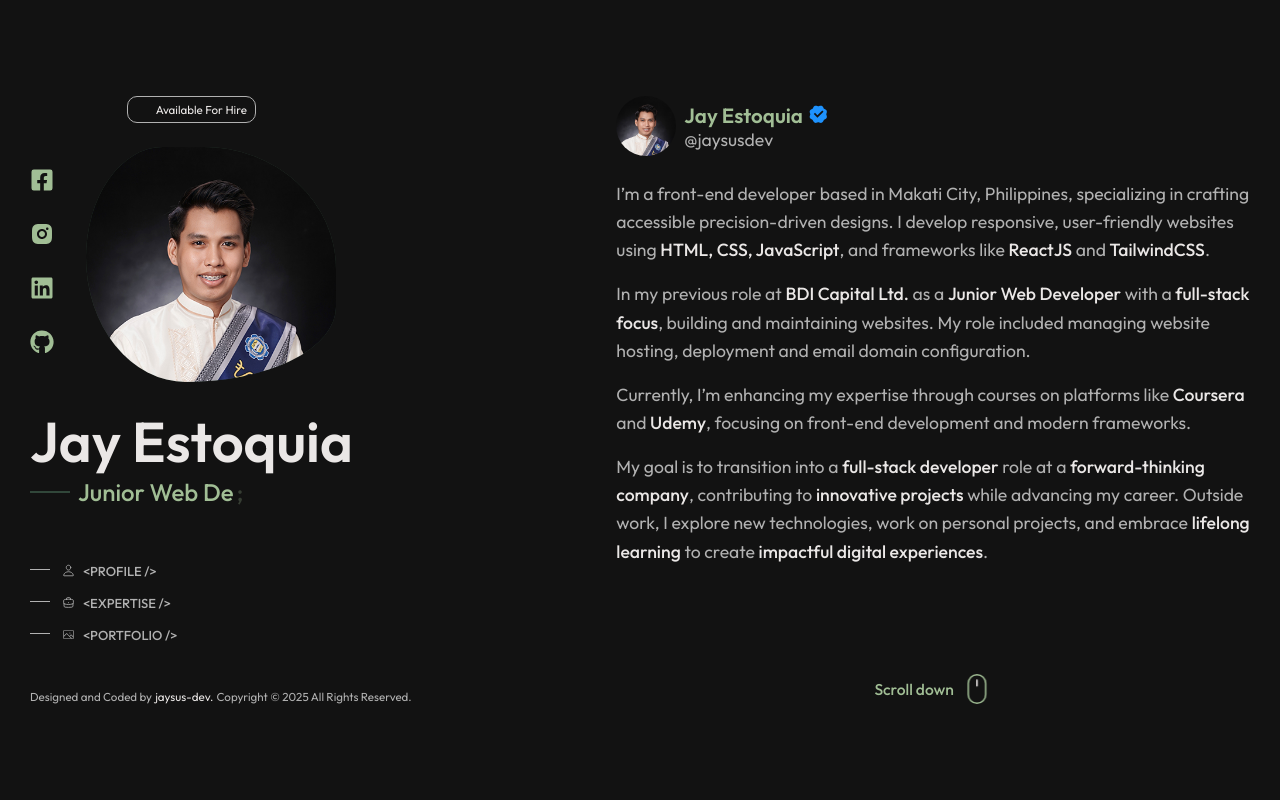
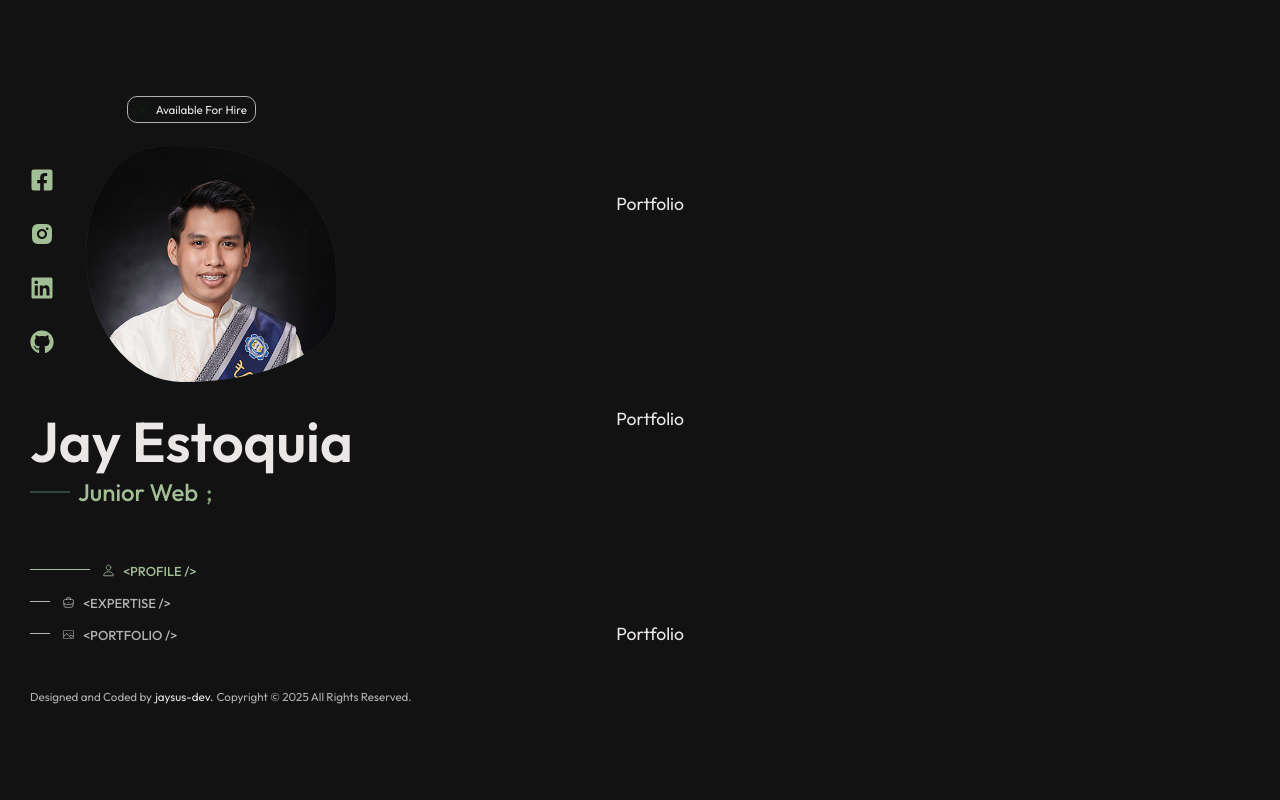
Before and after one commit to Jaysus-dev/jaysus-dev-portfoliov2, a React (Vite) app: page /portfolio in a window 1280 px wide. Shown: the top 800 px of the page. Built offline with nearby package versions, Linux system fonts and the light colour scheme.

Commit message:
added  routing

```diff
--- a/package.json
+++ b/package.json
@@ -14,6 +14,7 @@
     "react": "^19.0.0",
     "react-dom": "^19.0.0",
     "react-icons": "^5.5.0",
+    "react-router-dom": "^7.3.0",
     "react-simple-typewriter": "^5.0.1"
   },
   "devDependencies": {
--- a/src/App.jsx
+++ b/src/App.jsx
@@ -1,18 +1,20 @@
 import React from "react";
 import "./App.css";
 import AsideNav from "./components/Aside/Aside";
-import Profile from "./components/Main/Profile/Profile";
+import { Outlet } from "react-router-dom";
 
 function App() {
   return (
+    <>
       <div className="main-container container grid">
         <aside className="main-aside  grid" id="aside">
           <AsideNav />
         </aside>
-      <main className="main-content  " id="main">
-        <Profile />
+        <main className="main-content" id="main">
+          <Outlet />
         </main>
       </div>
+    </>
   );
 }
 
--- a/src/assets/json/Data.json
+++ b/src/assets/json/Data.json
@@ -13,22 +13,22 @@
 
   "links": [
     {
-      "className": "nav-icon",
+      "className": "aside__link ",
       "icon": "IoPersonOutline",
       "title": "<Profile />",
-      "to": "#"
+      "to": "/profile"
     },
     {
-      "className": "nav-icon",
+      "className": "aside__link ",
       "icon": "HiOutlineBriefcase",
       "title": "<Expertise />",
-      "to": "#"
+      "to": "/expertise"
     },
     {
-      "className": "nav-icon",
+      "className": "aside__link ",
       "icon": "PiImageLight",
       "title": "<Portfolio />",
-      "to": "#"
+      "to": "/portfolio"
     }
   ],
 
--- a/src/components/Aside/Aside.css
+++ b/src/components/Aside/Aside.css
@@ -113,6 +113,7 @@
   align-items: center;
   color: var(--desc-color);
   padding: 0.5rem 0 0.5rem 2rem;
+  transition: 0.2s ease-in;
 }
 .aside__link::before {
   content: "";
@@ -122,14 +123,17 @@
   height: 1px;
   left: 0;
   top: 0.9rem;
+  transition: 0.2s ease-in;
 }
 
-.aside__link:hover {
+.aside__link:hover,
+.active-link {
   padding-left: 4.5rem;
   color: var(--title-color);
   transition: 0.2s ease-in;
 }
-.aside__link:hover::before {
+.aside__link:hover::before,
+.active-link::before {
   content: "";
   position: absolute;
   width: 60px;
--- a/src/components/Aside/AsideNav.jsx
+++ b/src/components/Aside/AsideNav.jsx
@@ -1,8 +1,10 @@
-import React from "react";
+import React, { useState } from "react";
 import { iconComponents } from "../../assets/json/Icon";
 import Data from "../../../src/assets/json/Data.json";
+import { Link } from "react-router-dom";
 
 function AsideNav() {
+  const [activeNav, setActiveNav] = useState("/profile");
   return (
     <nav className="aside__list grid">
       <ul>
@@ -10,10 +12,16 @@ function AsideNav() {
           const IconComponent = iconComponents[link.icon]; // Get the icon component
           return (
             <li key={index} className="aside__item">
-              <a href={link.to} className={`aside__link ${link.className}`}>
-                <IconComponent /> {/* Render the icon */}
+              <Link
+                to={link.to}
+                onClick={() => setActiveNav(link.to)}
+                className={`${link.className} ${
+                  activeNav === link.to ? "active-link" : ""
+                } `}
+              >
+                <IconComponent />
                 {link.title}
-              </a>
+              </Link>
             </li>
           );
         })}
--- /dev/null
+++ b/src/components/Main/Expertise/Expertise.jsx
@@ -0,0 +1,16 @@
+import React from "react";
+
+function Expertise() {
+  return (
+    <div className="section section">
+      Expertise
+      <div className="section section">Expertise</div>
+      <div className="section section">Expertise</div>
+      <div className="section section">Expertise</div>
+      <div className="section section">Expertise</div>
+      <div className="section section">Expertise</div>
+    </div>
+  );
+}
+
+export default Expertise;
--- /dev/null
+++ b/src/components/Main/Portfolio/Portfolio.jsx
@@ -0,0 +1,18 @@
+import React from "react";
+
+function Portfolio() {
+  return (
+    <div className="section">
+      <div className="section">Portfolio</div>
+      <div className="section">Portfolio</div>
+      <div className="section">Portfolio</div>
+      <div className="section">Portfolio</div>
+      <div className="section">Portfolio</div>
+      <div className="section">Portfolio</div>
+      <div>Portfolio</div>
+      <div>Portfolio</div>
+    </div>
+  );
+}
+
+export default Portfolio;
--- a/src/components/Main/Profile/About/About.jsx
+++ b/src/components/Main/Profile/About/About.jsx
@@ -53,12 +53,11 @@ function About() {
 
           <p>
             My goal is to transition into a{" "}
-            <strong>full-stack developer</strong> role at a{" "}
-            <strong>forward-thinking company</strong>, contributing to{" "}
-            <strong>innovative projects</strong> while advancing my career.
-            Outside work, I explore new technologies, work on personal projects,
-            and embrace <strong>lifelong learning</strong> to create{" "}
-            <strong>impactful digital experiences</strong>.
+            <strong>full-stack developer</strong> role at a forward-thinking
+            company, contributing to <strong>innovative projects</strong> while
+            advancing my career. Outside work, I explore new technologies, work
+            on personal projects, and embrace <strong>lifelong learning</strong>{" "}
+            to create <strong>impactful digital experiences</strong>.
           </p>
         </article>
       </div>
--- a/src/components/Main/Profile/Career/Career.css
+++ b/src/components/Main/Profile/Career/Career.css
@@ -67,6 +67,7 @@
 }
 .career__date {
   font-size: var(--smaller-font-size);
+  color: var(--desc-color);
 }
 .career__top {
   display: flex;
--- a/src/main.jsx
+++ b/src/main.jsx
@@ -1,9 +1,48 @@
-import { StrictMode } from 'react'
-import { createRoot } from 'react-dom/client'
-import App from './App.jsx'
+import { StrictMode } from "react";
+import { createRoot } from "react-dom/client";
+import {
+  createBrowserRouter,
+  RouterProvider,
+  Navigate,
+  ScrollRestoration,
+} from "react-router-dom";
+import App from "./App.jsx";
+import Profile from "./components/Main/Profile/Profile.jsx";
+import Expertise from "./components/Main/Expertise/Expertise.jsx";
+import Portfolio from "./components/Main/Portfolio/Portfolio.jsx";
 
-createRoot(document.getElementById('root')).render(
+const router = createBrowserRouter([
+  {
+    path: "/",
+    element: (
+      <>
+        <ScrollRestoration />
+        <App />
+      </>
+    ),
+    children: [
+      {
+        index: true,
+        element: <Navigate to="profile" replace />,
+      },
+      {
+        path: "profile",
+        element: <Profile />,
+      },
+      {
+        path: "expertise",
+        element: <Expertise />,
+      },
+      {
+        path: "portfolio",
+        element: <Portfolio />,
+      },
+    ],
+  },
+]);
+
+createRoot(document.getElementById("root")).render(
   <StrictMode>
-    <App />
-  </StrictMode>,
-)
+    <RouterProvider router={router} />
+  </StrictMode>
+);
```
Also changed, not shown: 1 other file (tests, documents, lock files or other folders). Lines whose indentation alone changed are shown as unchanged.
